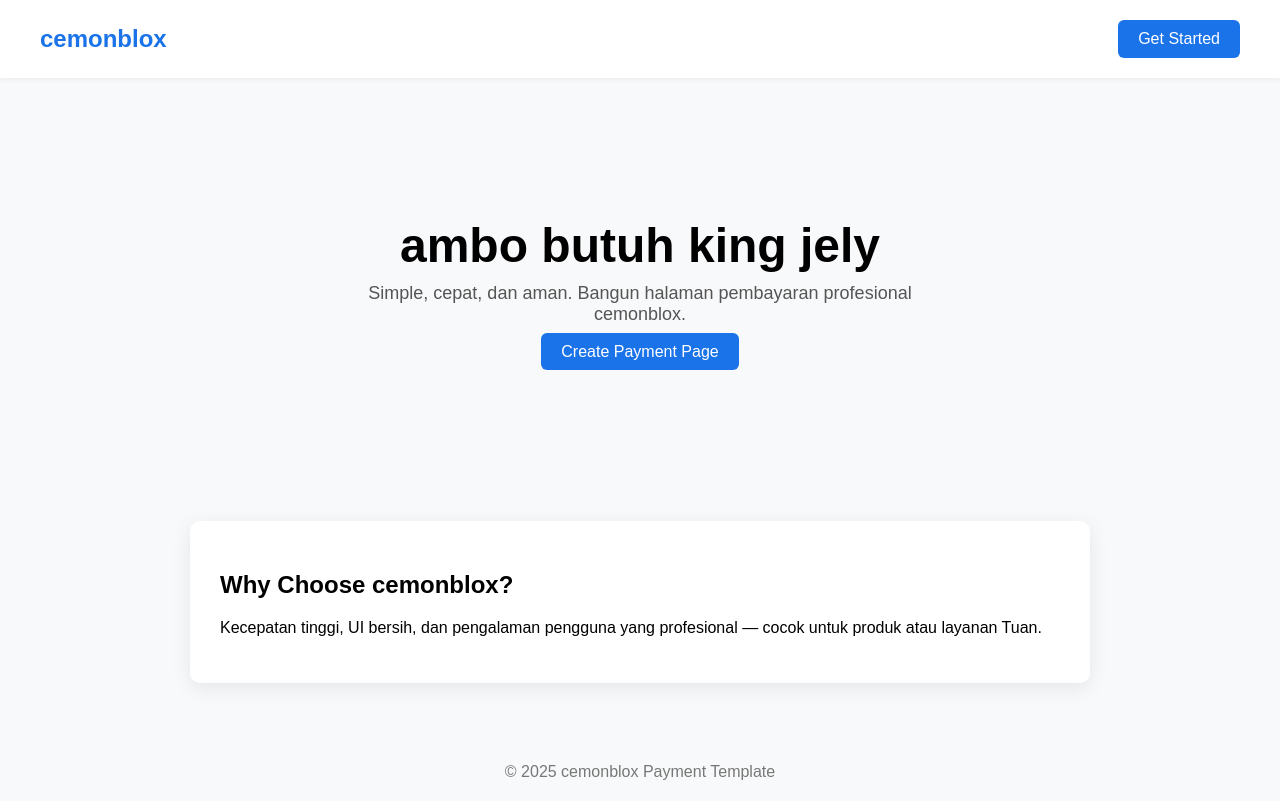
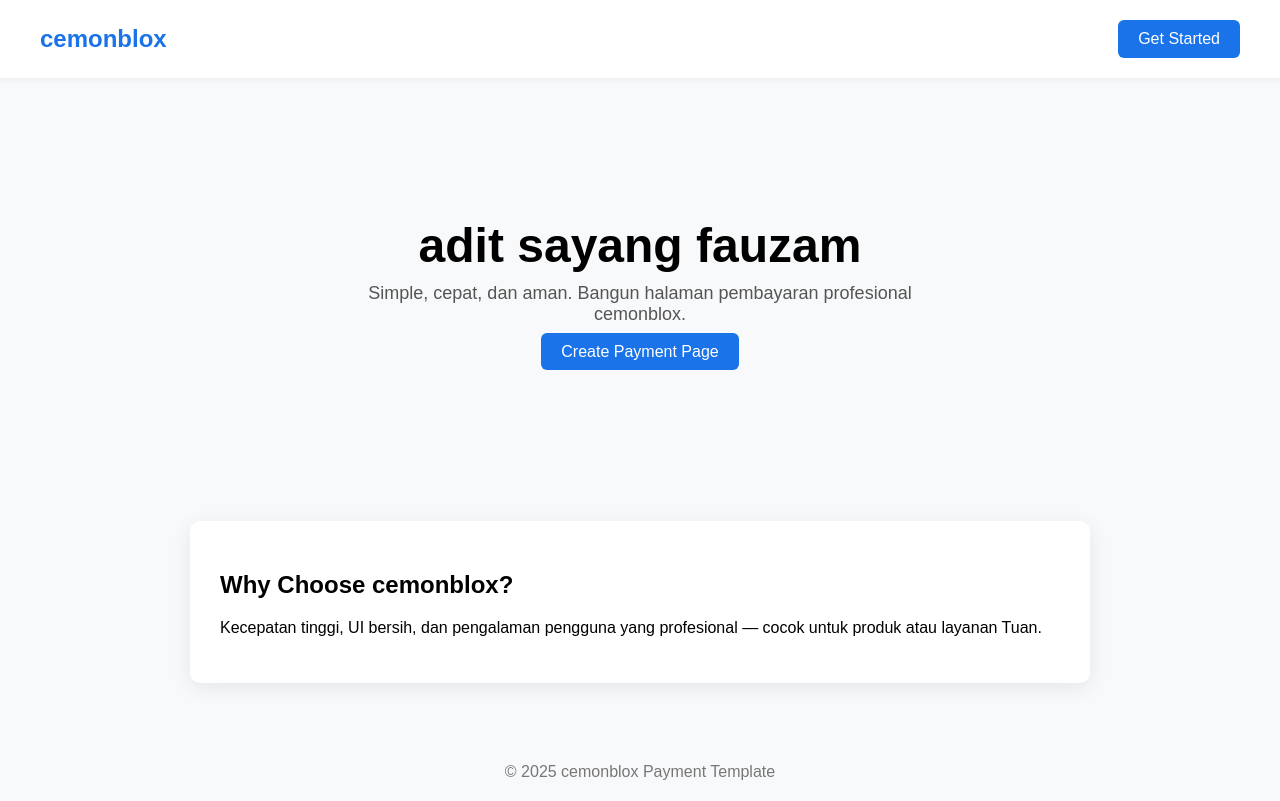
Before and after one commit to cemonblox/cemonblox, a plain HTML site: page index.html in a window 1280 px wide. Drawn offline with Linux system fonts and the light colour scheme.

Commit message:
Update index.html

```diff
--- a/index.html
+++ b/index.html
@@ -25,7 +25,7 @@
 </header>
 
 <section class="hero">
-    <h1> ambo butuh king jely</h1>
+    <h1> adit sayang fauzam</h1>
     <p>Simple, cepat, dan aman. Bangun halaman pembayaran profesional cemonblox.</p>
     <br>
     <a class="btn" href="#">Create Payment Page</a>
```
